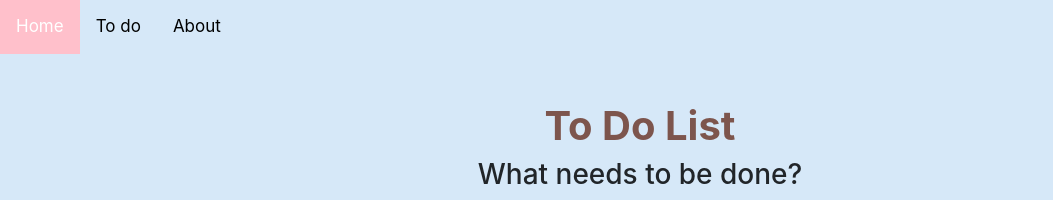
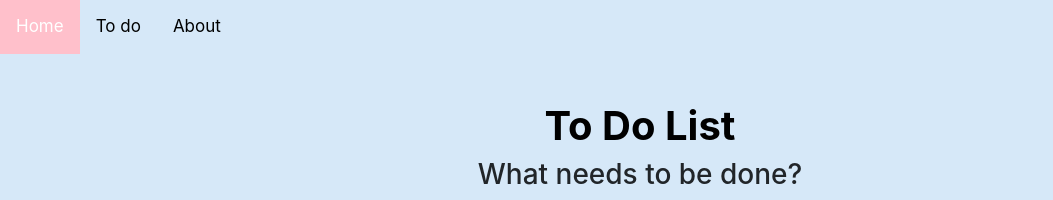
Before and after one commit to marynghiem/ToDoList, a React (Create React App) app in the folder client/: page /todo in a window 1280 px wide. Shown: the top 200 px of the page, without its empty margins (0-1053 px from the left). Built offline with nearby package versions, Linux system fonts and the light colour scheme; no server answers.

Commit message:
changed the css for to do list so they share a common theme and changed css for home to hover over the calendar

```diff
--- a/client/src/css/Calendar.css
+++ b/client/src/css/Calendar.css
@@ -38,3 +38,7 @@
     border-color: #cd99ab;
     padding-top:20px;
 }
+
+.day-box:hover{
+background-color: rgb(238, 238, 238);
+}
--- a/client/src/css/ToDoList.css
+++ b/client/src/css/ToDoList.css
@@ -1,5 +1,5 @@
 .todo-title {
-  color: #7d554d;
+  color: black;
   font-weight: bold;
 }
 .todo-form {
@@ -8,7 +8,7 @@
 }
 
 .todo-list-container {
-  background-color: #ab8b8d;
+  background-color:  #feffff;
   height: 700px;
   width: 700px;
   margin: auto;
```
